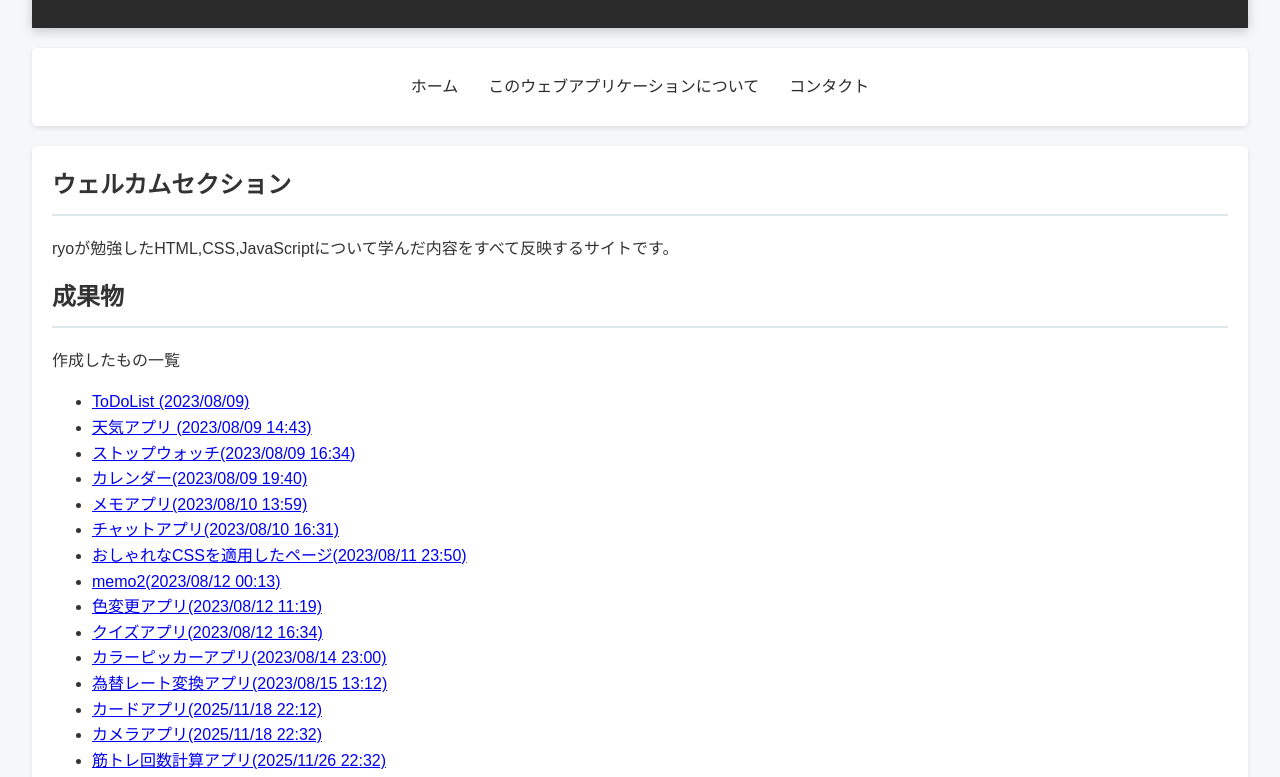
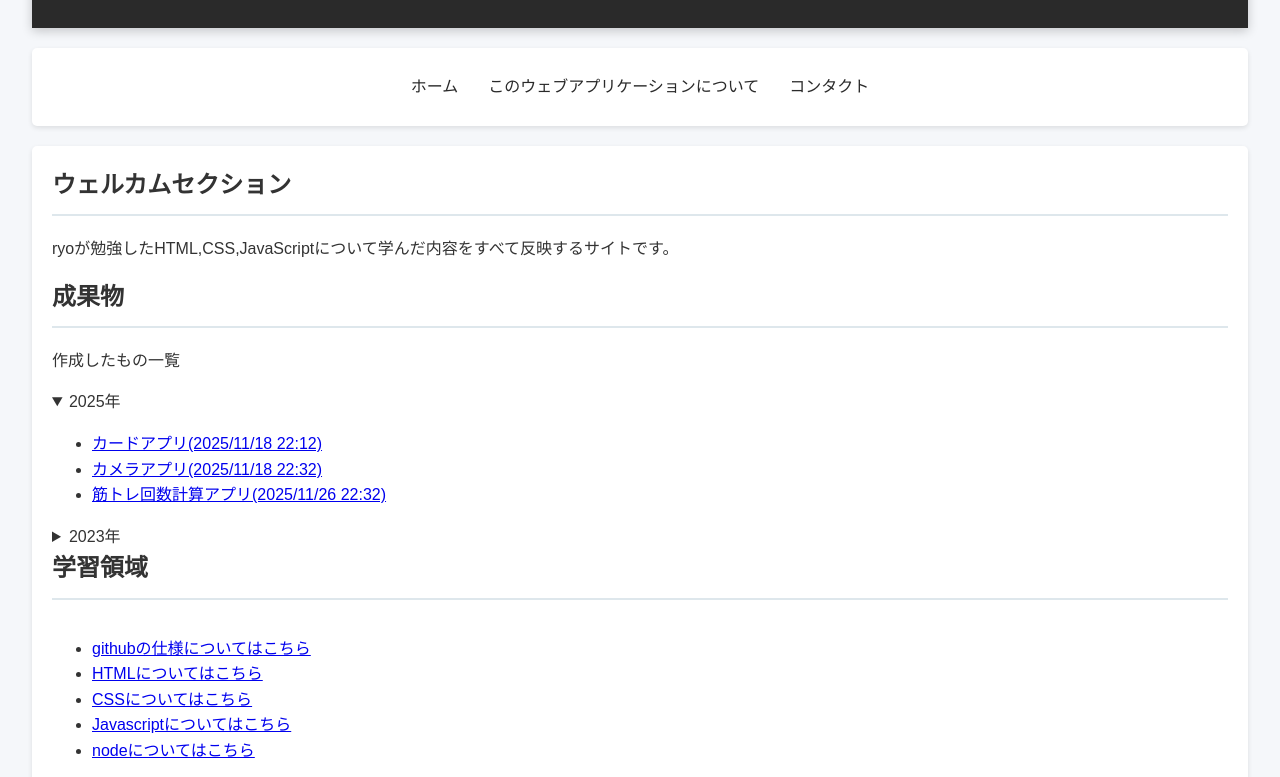
Before and after one commit to Ryo260/sampleWeb, a website: page index.html in a window 1280 px wide. Shown: the part 138-915 px from the top of the page. Drawn offline with Linux system fonts and the light colour scheme.

Commit message:
成果物セクションをアコーディオン形式に変更し、2023年と2025年の作成物を整理しました。

```diff
--- a/index.html
+++ b/index.html
@@ -25,9 +25,18 @@
         </section>
         <section>
             <h2>成果物</h2>
-            <p>作成したもの一覧
-            </p>
-            <div>
+            <p>作成したもの一覧</p>
+            <div class="accordion">
+                <details open>
+                    <summary>2025年</summary>
+                    <ul>
+                        <li><a href="https://ryo260.github.io/card2/">カードアプリ(2025/11/18 22:12)</a></li>
+                        <li><a href="/camera/index.html">カメラアプリ(2025/11/18 22:32)</a></li>
+                        <li><a href="https://squat-ai-app.vercel.app/">筋トレ回数計算アプリ(2025/11/26 22:32)</a></li>
+                    </ul>
+                </details>
+                <details>
+                    <summary>2023年</summary>
                     <ul>
                         <li><a href="/sampleWeb/todo">ToDoList (2023/08/09)</a></li>
                         <li><a href="/sampleWeb/weather">天気アプリ (2023/08/09 14:43)</a></li>
@@ -41,13 +50,8 @@
                         <li><a href="/sampleWeb/quiz.html">クイズアプリ(2023/08/12 16:34)</a></li>
                         <li><a href="/sampleWeb/colorPick.html">カラーピッカーアプリ(2023/08/14 23:00)</a></li>
                         <li><a href="/sampleWeb/Currency.html">為替レート変換アプリ(2023/08/15 13:12)</a></li>
-                    <li><a href="https://ryo260.github.io/card2/">カードアプリ(2025/11/18 22:12)</a></li>
-                    <li><a href="/camera/index.html">カメラアプリ(2025/11/18 22:32)</a></li>
-                    <li><a href="https://squat-ai-app-6tbq.vercel.app/">筋トレ回数計算アプリ(2025/11/26 22:32)</a></li>
-
-
-
                     </ul>
+                </details>
             </div>
         </section>
         <section>
```
Lines whose indentation alone changed are shown as unchanged.
